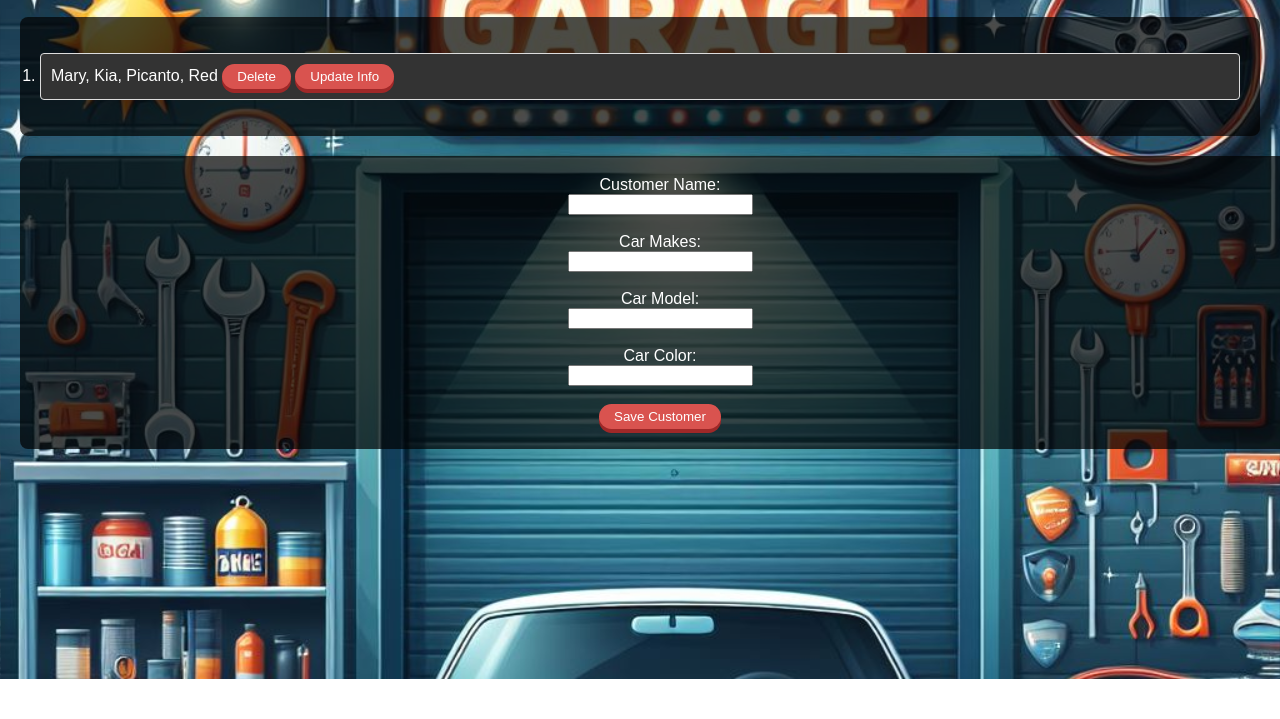
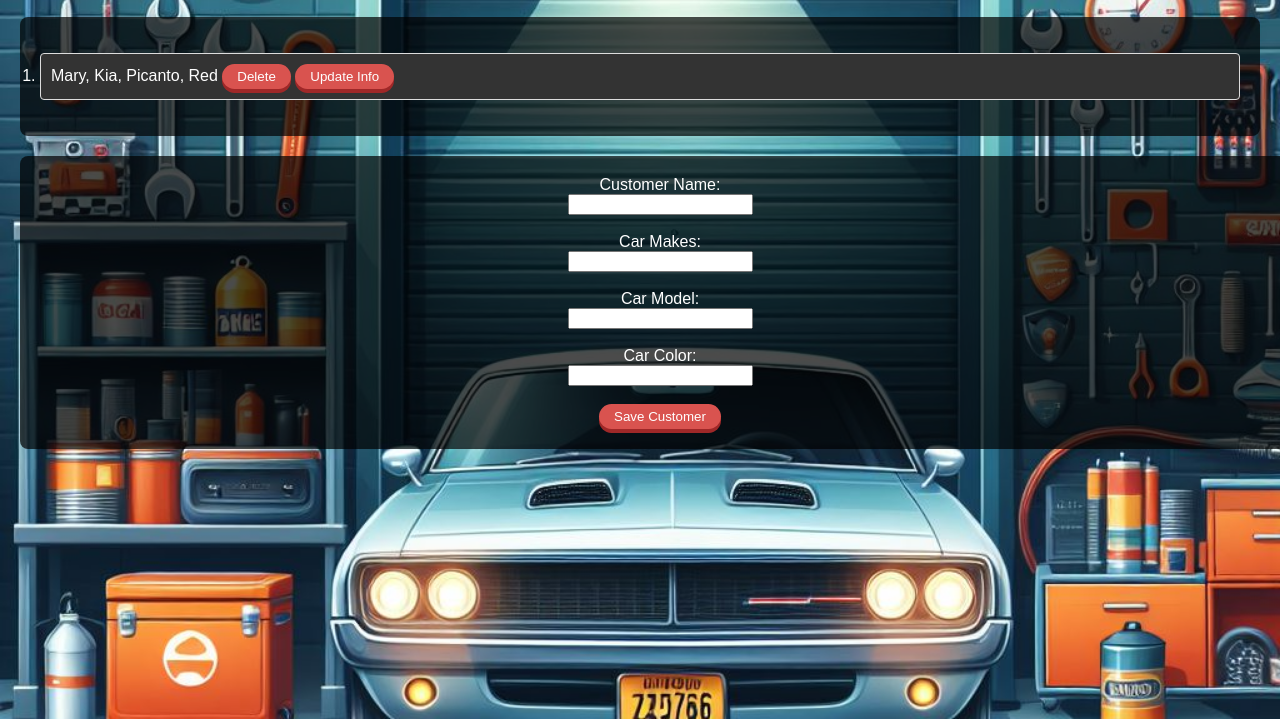
Before and after one commit to PopovEva/Garage, a plain HTML site: page index.html in a window 1280 px wide. Shown: the part 121-840 px from the top of the page. Before the commit the page ends 800 px from the top, so only its background shows below. Drawn offline with Linux system fonts and the light colour scheme.

Commit message:
Update styles.css

```diff
--- a/styles.css
+++ b/styles.css
@@ -6,10 +6,13 @@ body {
     font-family: 'Arial', sans-serif;
     background-image: url('garage.jpg');
     background-size: cover;
+    background-position: center;
+    background-repeat: no-repeat;
     color: #fff;
     margin: 0;
     padding: 20px;
-}
+    height: 100%;
+    }
 
 h1 {
     background-color: rgba(0, 0, 0, 0.7);
```
